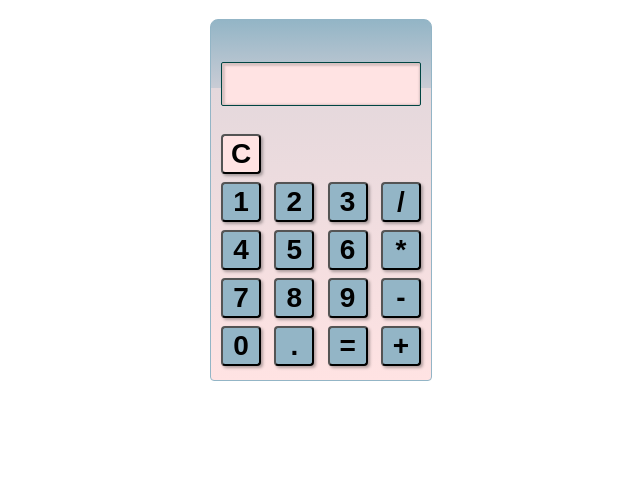
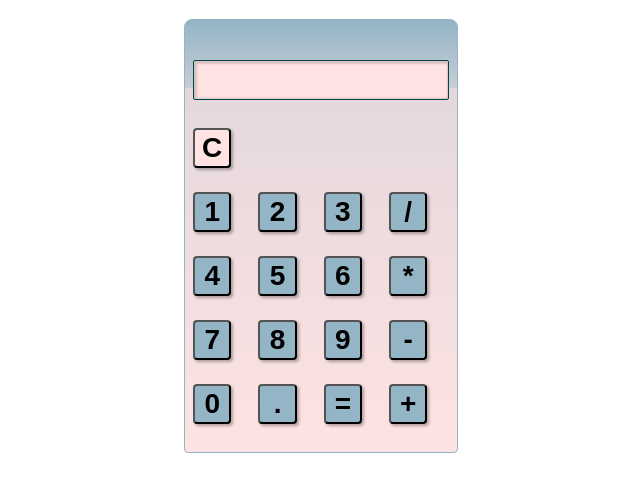
Before and after one commit to Smek-one/calculator, a plain HTML site: page index.html in a window 1280 px wide. Shown: the part 85-576 px from the top of the page, without its empty margins (319-959 px from the left). Drawn offline with nearby package versions, Linux system fonts and the light colour scheme.

Commit message:
css adjusting

```diff
--- a/style.css
+++ b/style.css
@@ -6,14 +6,14 @@ body {
   flex-flow: column wrap;
 }
 #calculator {
-  padding: 12px 10px 6px;
+  padding: 10px 8px 4px;
   border: solid 1px #93B5C6;
   border-radius: 8px 8px 4px 4px;
   background: linear-gradient(to bottom,#93B5C6 0%,#C9CCD5 68px,#E4D8DC 68px,#FFE3E3 100%);
 }
 #output {
-  width: 200px;
-  height: 44px;
+  width: 20vw;
+  height: 5vh;
   font: bold 30px/44px monospace;
   border: solid 1px #004643;
   border-radius: 2px;
@@ -29,17 +29,17 @@ body {
 }
 
 #keypad {
-  width: 200px;
-  height: 240px;
+  width: 20vw;
+  height: 40vh;
   display: grid;
-  grid-template-columns: repeat(4, 40px);
+  grid-template-columns: repeat(4, 60px);
   grid-template-rows: [row1] [row2] [row3] [row4] [row5];
   justify-content: space-between;
 }
 
 button {
-  height: 40px;
-  width: 40px;
+  height: 5vh;
+  width: 3vw;
   text-align: center;
   font-size: 28px;
   font-weight: bold;
```
